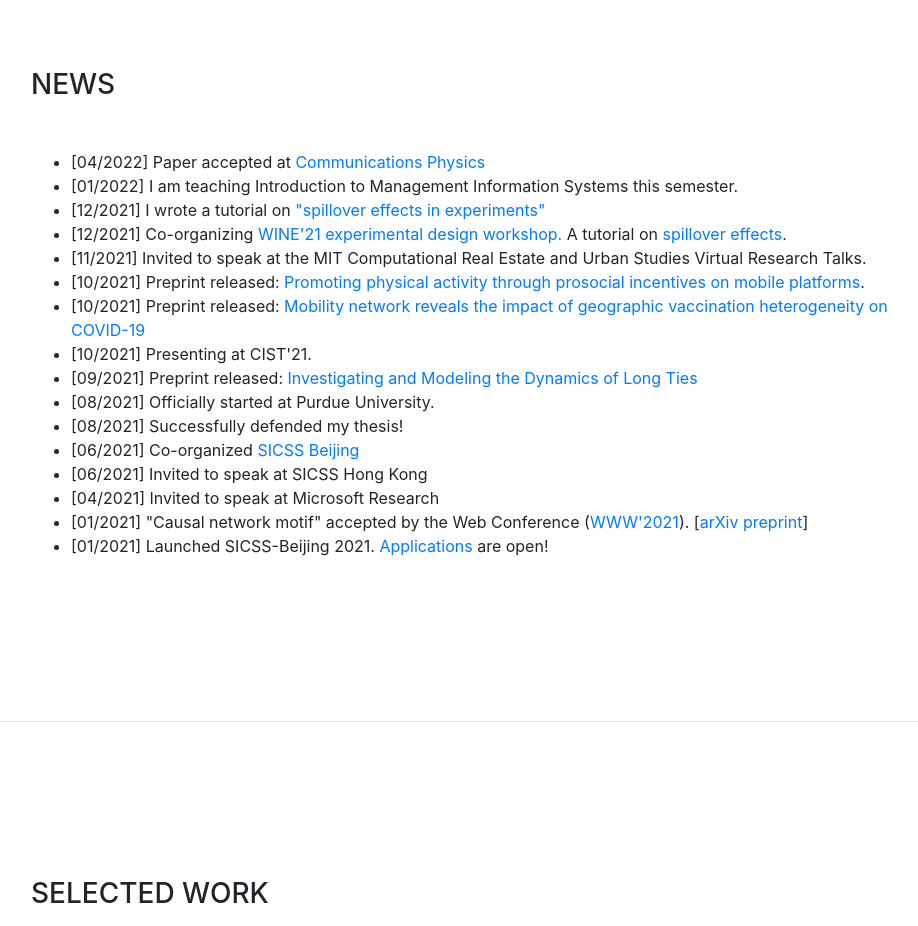
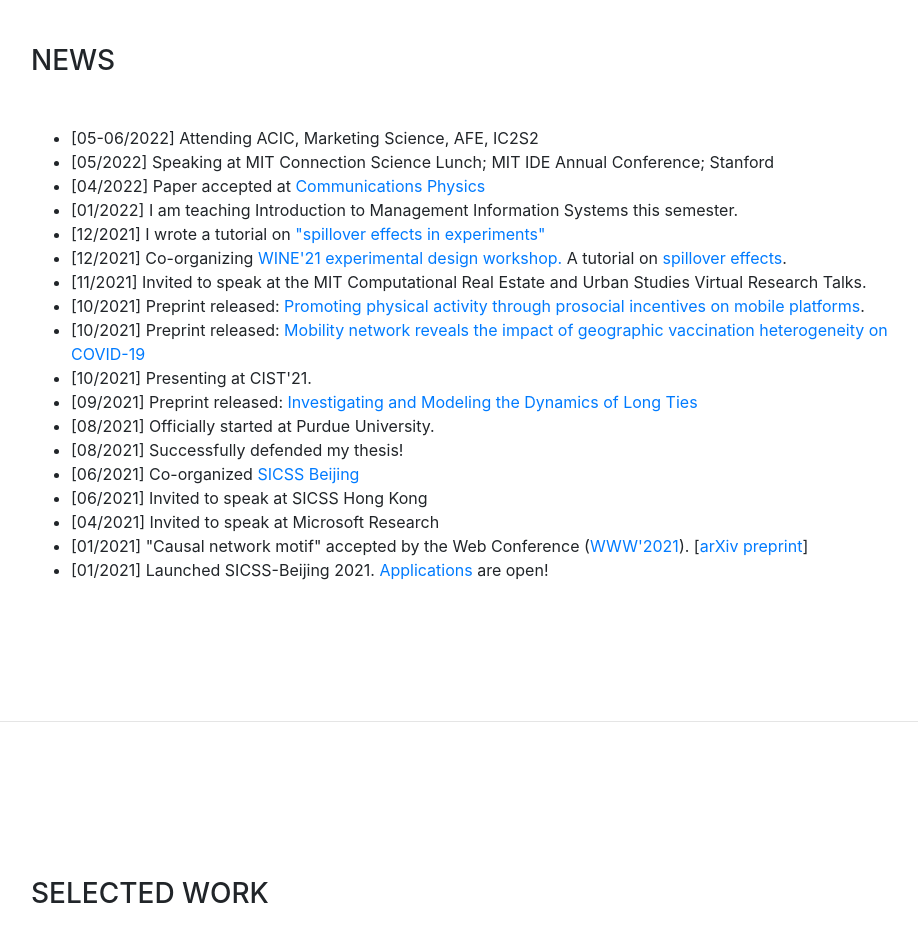
Before and after one commit to yuany94/yuany94.github.io, a website with bundled scripts: page index.html in a window 1280 px wide. Shown: the part 880-1806 px from the top of the page, without its empty margins (289-1207 px from the left). Built offline with nearby package versions, Linux system fonts and the light colour scheme; a web font is replaced by a local one.

Commit message:
Update index.html

```diff
--- a/index.html
+++ b/index.html
@@ -111,6 +111,8 @@
         <div class="my-auto">
           <h3 class="mb-5">News</h2>
             <ul>
+		    <li>[05-06/2022] Attending ACIC, Marketing Science, AFE, IC2S2</li>
+		    <li>[05/2022] Speaking at MIT Connection Science Lunch; MIT IDE Annual Conference; Stanford</li>
 		    <li>[04/2022] Paper accepted at <a href="https://www.nature.com/articles/s42005-022-00863-w">Communications Physics</a></li>
 		    <li>[01/2022] I am teaching Introduction to Management Information Systems this semester.</li>
 		    <li>[12/2021] I wrote a tutorial on <a href="https://wine2021-exp.github.io/">"spillover effects in experiments"</a></li>
```
